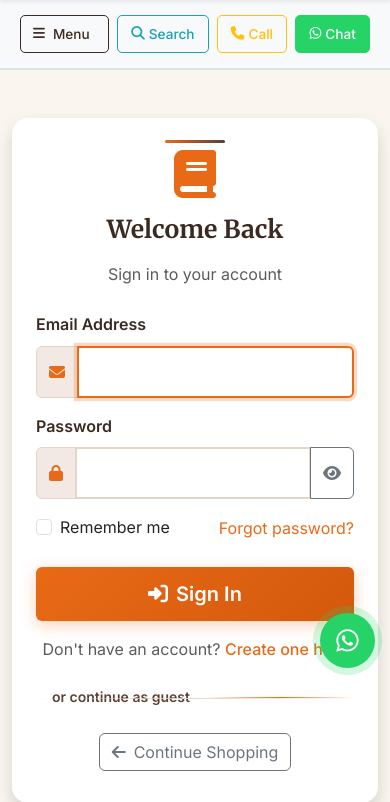
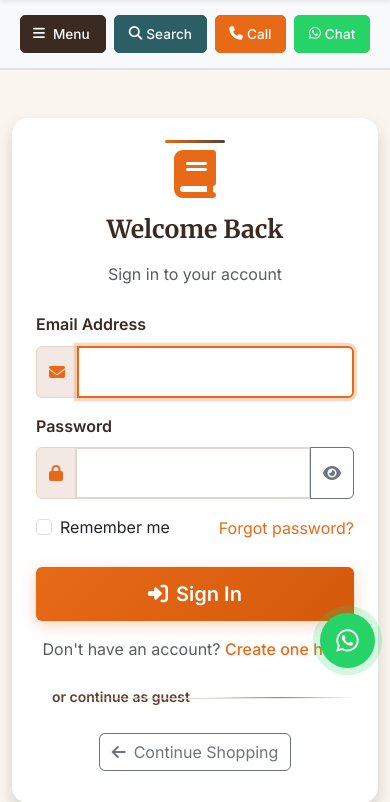
Before and after one commit to farhanrafiq/abc, a Flask app: a page that uses templates/components/navbar.html in a window 390 px wide. Shown: the part 106-908 px from the top of the page. Run offline with Flask 3, Linux system fonts and the light colour scheme; data comes from the database, SQL or seed files in the repository; data that the repository does not hold is empty; some libraries are stand-ins or nearby versions; some web fonts are replaced.

Commit message:
Update button colors to create a more appealing and cohesive visual theme
Update button styling in navbar.html, specifically for mobile menu toggles, by changing the background, border, and text colors to align with a new color palette, enhancing the site's aesthetic appeal and brand consistency.

Replit-Commit-Author: Agent
Replit-Commit-Session-Id: 3783f286-4b44-47c2-9dc0-16e9113ba6c3
Replit-Commit-Checkpoint-Type: full_checkpoint
Replit-Commit-Screenshot-Url: https://storage.googleapis.com/screenshot-production-us-central1/457bd5d9-8185-45c3-9c3b-125b4d7bcf3b/3783f286-4b44-47c2-9dc0-16e9113ba6c3/wH1oBkX

```diff
--- a/templates/components/navbar.html
+++ b/templates/components/navbar.html
@@ -738,55 +738,56 @@
         font-size: 0.85rem;
     }
 
-    /* Menu button styling */
+    /* Menu button styling - Dark brown (primary brand) */
     .mobile-menu-toggle .btn-outline-primary {
-        border-color: #3B2A22;
-        color: #3B2A22;
-    }
-
-    .mobile-menu-toggle .btn-outline-primary:hover {
         background-color: #3B2A22;
         border-color: #3B2A22;
         color: white;
     }
 
-    /* Search button styling */
+    .mobile-menu-toggle .btn-outline-primary:hover {
+        background-color: #2C1F19;
+        border-color: #2C1F19;
+        color: white;
+    }
+
+    /* Search button styling - Elegant teal */
     .mobile-menu-toggle .btn-outline-info {
-        border-color: #17a2b8;
-        color: #17a2b8;
-        padding: 8px 10px;
+        background-color: #2C5F65;
+        border-color: #2C5F65;
+        color: white;
     }
 
     .mobile-menu-toggle .btn-outline-info:hover {
-        background-color: #17a2b8;
-        border-color: #17a2b8;
+        background-color: #1F4A4F;
+        border-color: #1F4A4F;
         color: white;
     }
 
-    /* Phone button styling */
+    /* Phone button styling - Warm orange (brand secondary) */
     .mobile-menu-toggle .btn-outline-warning {
-        border-color: #ffc107;
-        color: #ffc107;
-        padding: 8px 10px;
+        background-color: #E86A17;
+        border-color: #E86A17;
+        color: white;
     }
 
     .mobile-menu-toggle .btn-outline-warning:hover {
-        background-color: #ffc107;
-        border-color: #ffc107;
-        color: #212529;
+        background-color: #D25A0E;
+        border-color: #D25A0E;
+        color: white;
     }
 
-    /* WhatsApp button styling */
+    /* WhatsApp button styling - Classic WhatsApp green */
     .mobile-menu-toggle .btn-success {
         background-color: #25D366;
         border-color: #25D366;
         color: white;
-        padding: 8px 10px;
     }
 
     .mobile-menu-toggle .btn-success:hover {
         background-color: #20BA5A;
         border-color: #20BA5A;
+        color: white;
     }
 
     /* Mobile search bar styling */
```
Also changed, not shown: 1 other file.
